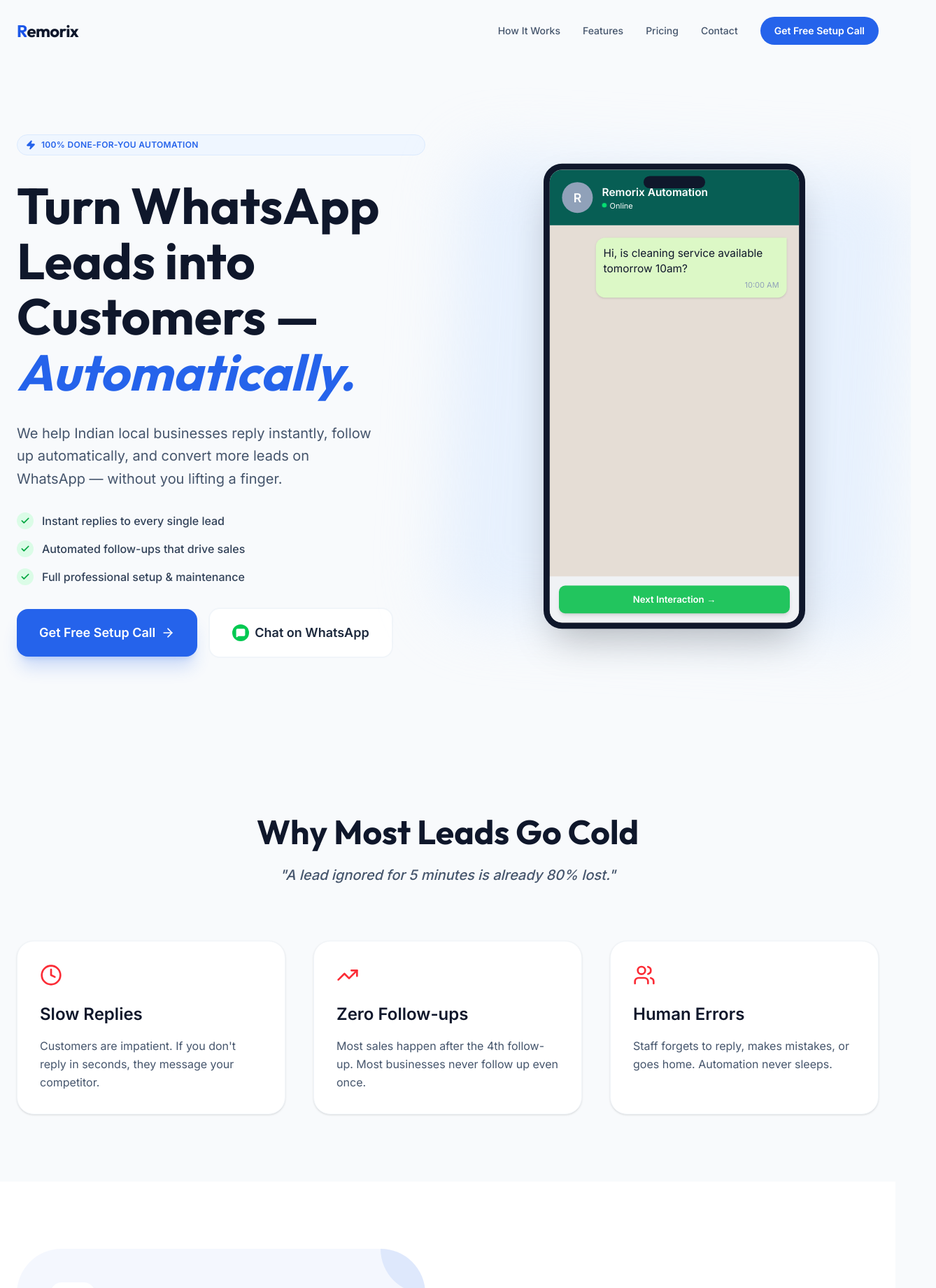
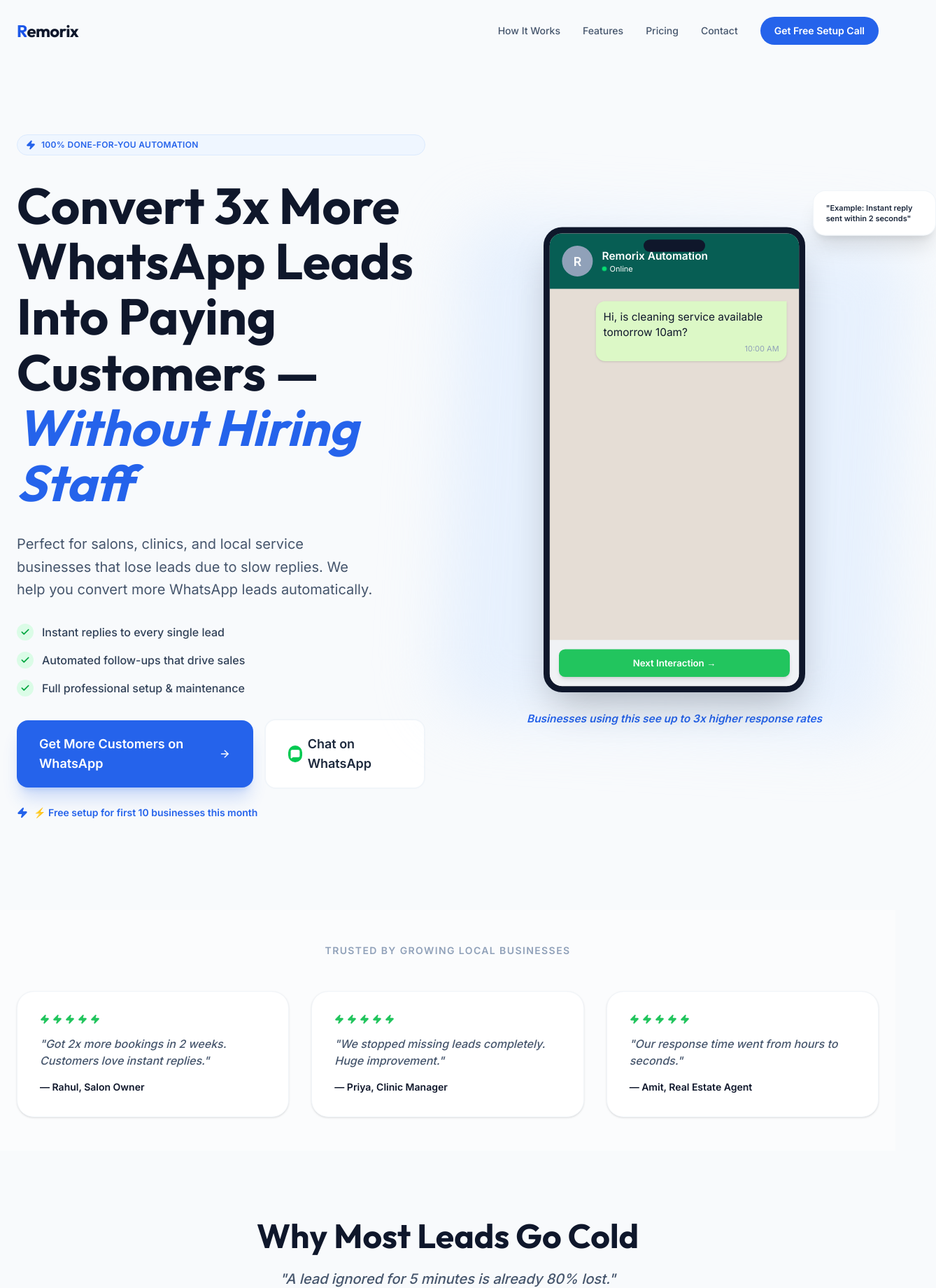
Before and after one commit to chiragwadhwawork-commits/remorix, a React (Vite) app: page / in a window 1280 px wide. Shown: the top 1840 px of the page at 70% size, 1338 px wide, since content can reach past the window. Built offline with nearby package versions, Linux system fonts and the light colour scheme.

Commit message:
feat: Refine hero section copy for clarity
Updates the main headline and supporting text to better highlight the key benefits and target audience of Remorix. The new copy emphasizes converting more leads and the value proposition for service-based local businesses.

```diff
--- a/src/App.tsx
+++ b/src/App.tsx
@@ -316,10 +316,10 @@
               100% Done-For-You Automation
             </div>
             <h1 className="text-5xl md:text-7xl font-display font-bold text-slate-900 leading-[1.1]">
-              Turn WhatsApp Leads into Customers — <span className="text-primary italic">Automatically.</span>
+              Convert 3x More WhatsApp Leads Into Paying Customers — <span className="text-primary italic">Without Hiring Staff</span>
             </h1>
             <p className="text-xl text-slate-600 leading-relaxed max-w-lg">
-              We help Indian local businesses reply instantly, follow up automatically, and convert more leads on WhatsApp — without you lifting a finger.
+              Perfect for salons, clinics, and local service businesses that lose leads due to slow replies. We help you convert more WhatsApp leads automatically.
             </p>
 
             <div className="flex flex-col gap-4">
@@ -337,6 +337,7 @@
               ))}
             </div>
 
+            <div className="flex flex-col gap-6">
               <div className="flex flex-col sm:flex-row items-center gap-4">
                 <a
                   href="https://wa.me/917410711563?text=Hi%20I%20want%20to%20automate%20my%20WhatsApp%20leads"
@@ -345,7 +346,7 @@
                   className="w-full sm:w-auto bg-primary text-white px-8 py-5 rounded-2xl text-lg font-bold shadow-xl shadow-primary/20 hover:scale-105 transition-transform flex items-center justify-center gap-2 cursor-pointer"
                   id="hero-cta-main"
                 >
-                Get Free Setup Call
+                  Get More Customers on WhatsApp
                   <ArrowRight size={20} />
                 </a>
                 <a
@@ -361,6 +362,11 @@
                   Chat on WhatsApp
                 </a>
               </div>
+              <p className="text-primary font-bold text-sm flex items-center justify-center sm:justify-start gap-2">
+                <Zap size={16} className="fill-current" />
+                ⚡ Free setup for first 10 businesses this month
+              </p>
+            </div>
           </motion.div>
 
           <motion.div
@@ -370,8 +376,49 @@
             className="hidden md:block relative lg:scale-110"
           >
             <div className="absolute inset-0 bg-blue-100 rounded-[3rem] rotate-3 blur-2xl -z-10 opacity-60"></div>
+            <div className="absolute -top-12 -right-12 bg-white p-4 rounded-2xl shadow-xl border border-slate-100 z-20 max-w-[160px] animate-bounce-slow hidden lg:block">
+              <p className="text-[10px] font-bold text-slate-800 leading-tight">
+                "Example: Instant reply sent within 2 seconds"
+              </p>
+            </div>
             <WhatsAppDemo />
+            <div className="mt-6 text-center">
+              <p className="text-sm font-bold text-primary italic">Businesses using this see up to 3x higher response rates</p>
+            </div>
           </motion.div>
+        </div>
+      </section>
+
+      {/* Trust Section */}
+      <section className="py-12 bg-white/50 border-y border-slate-50" id="trust">
+        <div className="max-w-7xl mx-auto px-6">
+          <h2 className="text-center text-slate-400 font-bold uppercase tracking-widest text-sm mb-12">Trusted by Growing Local Businesses</h2>
+          <div className="grid md:grid-cols-3 gap-8">
+            {[
+              {
+                text: "Got 2x more bookings in 2 weeks. Customers love instant replies.",
+                author: "Rahul, Salon Owner"
+              },
+              {
+                text: "We stopped missing leads completely. Huge improvement.",
+                author: "Priya, Clinic Manager"
+              },
+              {
+                text: "Our response time went from hours to seconds.",
+                author: "Amit, Real Estate Agent"
+              }
+            ].map((item, i) => (
+              <div key={i} className="bg-white p-8 rounded-3xl border border-slate-100 shadow-sm flex flex-col gap-4">
+                <div className="flex gap-1">
+                  {[...Array(5)].map((_, i) => (
+                    <Zap key={i} size={14} className="fill-accent text-accent" />
+                  ))}
+                </div>
+                <p className="text-slate-600 font-medium italic">"{item.text}"</p>
+                <div className="text-sm font-bold text-slate-900">— {item.author}</div>
+              </div>
+            ))}
+          </div>
         </div>
       </section>
 
@@ -486,32 +533,32 @@
         </div>
       </section>
 
-      {/* How It Works Visual Section */}
-      <section className="py-24 bg-slate-900 text-white" id="how-it-works-visual">
+      {/* How It Works Section */}
+      <section className="py-24 bg-slate-900 text-white" id="how-it-works">
         <div className="max-w-7xl mx-auto px-6">
           <div className="text-center mb-16">
-            <h2 className="text-3xl md:text-5xl font-display font-bold mb-4">How It Works in 3 Steps</h2>
-            <p className="text-slate-400">Our seamless process to transform your lead management</p>
+            <h2 className="text-3xl md:text-5xl font-display font-bold mb-4">How It Works</h2>
+            <p className="text-slate-400">Simple, effective automation in 3 steps</p>
           </div>
 
           <div className="grid md:grid-cols-3 gap-8">
             {[
               {
-                step: "Step 1",
-                title: "Lead Sends Message",
-                desc: "A potential customer reaches out on WhatsApp requesting pricing or details.",
+                step: "01",
+                title: "Customer sends message",
+                desc: "A lead reaches out on WhatsApp requesting pricing or details about your services.",
                 icon: <MessageSquare size={32} className="text-blue-400" />
               },
               {
-                step: "Step 2",
-                title: "Auto Reply + Qualification",
-                desc: "Our system replies instantly and asks qualifying questions to filter high-intent leads.",
+                step: "02",
+                title: "Remorix replies instantly",
+                desc: "Our automation handles the inquiry immediately with personalized, accurate information.",
                 icon: <Zap size={32} className="text-accent" />
               },
               {
-                step: "Step 3",
-                title: "Follow-up + Conversion",
-                desc: "Automated follow-ups keep the lead warm until they book or purchase.",
+                step: "03",
+                title: "You convert more leads",
+                desc: "Fast replies build trust, helping you close more bookings and sales automatically.",
                 icon: <TrendingUp size={32} className="text-blue-400" />
               }
             ].map((item, i) => (
@@ -531,13 +578,6 @@
                 <p className="text-slate-400 leading-relaxed">{item.desc}</p>
               </motion.div>
             ))}
-          </div>
-
-          <div className="mt-12 text-center">
-            <div className="inline-flex items-center gap-3 bg-white/5 px-6 py-3 rounded-full border border-white/10 text-sm font-medium text-slate-300">
-              <CheckCircle2 size={16} className="text-accent" />
-              Fully automated. No manual effort required.
-            </div>
           </div>
         </div>
       </section>
@@ -653,15 +693,18 @@
                 <h4 className="text-2xl font-bold mb-4">Start your automation journey today.</h4>
                 <p className="opacity-80 leading-relaxed mb-8">We take care of the tech, you take care of the new customers.</p>
               </div>
+              <div className="flex flex-col gap-3">
                 <a
                   href="https://wa.me/917410711563?text=Hi%20I%20want%20to%20automate%20my%20WhatsApp%20leads"
                   target="_blank"
                   rel="noopener noreferrer"
                   className="bg-white text-primary text-center py-4 rounded-xl font-bold hover:scale-105 transition-transform flex items-center justify-center gap-2 cursor-pointer"
                 >
-                Book Setup Call
+                  Get More Customers on WhatsApp
                   <ArrowRight size={18} />
                 </a>
+                <p className="text-[10px] text-white/80 font-bold text-center uppercase tracking-wider">Free setup available this month</p>
+              </div>
             </div>
           </div>
         </div>
@@ -810,6 +853,7 @@
                    ))}
                 </div>
 
+              <div className="flex flex-col gap-3">
                 <a
                   href="https://wa.me/917410711563?text=Hi%20I%20want%20to%20automate%20my%20WhatsApp%20leads"
                   target="_blank"
@@ -819,6 +863,9 @@
                 >
                   Start Automation Now
                 </a>
+                <p className="text-sm text-primary font-bold">Limit: Free setup for first 10 businesses</p>
+                <p className="text-xs text-slate-400 font-medium italic">No technical setup required by you.</p>
+              </div>
                 <p className="mt-4 text-sm text-slate-400 font-medium italic">Costs way less than hiring even ONE half-trained employee.</p>
              </div>
           </div>
```
Lines whose indentation alone changed are shown as unchanged.
